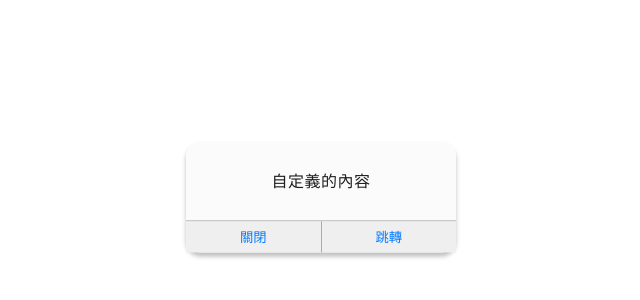
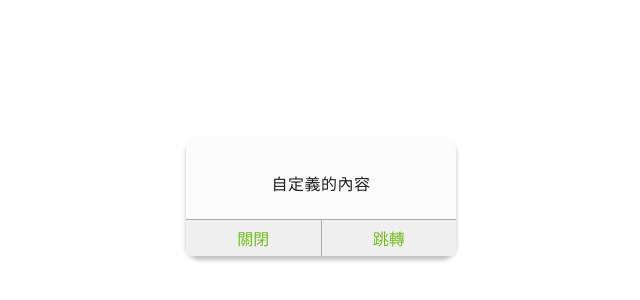
Before and after one commit to kerwinwork923/raphael, a Nuxt app: page /test in a window 1280 px wide. Shown: the part 208-508 px from the top of the page, without its empty margins (319-959 px from the left). Built offline with nearby package versions, Linux system fonts and the light colour scheme.

Commit message:
t2.77
Alert 視窗測試

```diff
--- a/components/Alert.vue
+++ b/components/Alert.vue
@@ -22,12 +22,12 @@
   margin: 0 auto;
   margin-top: 1rem;
   position: fixed;
+  min-height: 120px;
   left: 50%;
   top: 50%;
   transform: translate(-50%, -60%);
   z-index: 99;
   transition: 0.35s ease;
-
 }
 .raphaelAlert .content {
   text-align: center;
@@ -36,8 +36,13 @@
   font-weight: 400;
   letter-spacing: 0.5px;
   padding: 1rem;
-  min-height: 80px;
-  border-bottom: #aaa 1px solid;
+  position: absolute;
+  top: 50%;
+  left: 50%;
+  transform: translate(-50%, -75%);
+  width: 100%;
+  font-size: 1rem;
+
   line-height: 1.2;
   display: flex;
   justify-content: center;
@@ -46,13 +51,19 @@
 .raphaelAlert .btnGroup {
   display: flex;
   justify-content: center;
+  border-top: #aaa 1px solid;
+  position: absolute;
+  bottom: 0;
+  width: 100%;
 }
 .raphaelAlert .btnGroup button {
   border: none;
   width: 100%;
-  color: #007aff;
+  color: #74bc1f;
   padding: 6px;
   cursor: pointer;
+
+  font-size: 1rem;
 }
 .raphaelAlert .btnGroup .redirectBtn {
   border-left: 1px solid #aaa;
```
